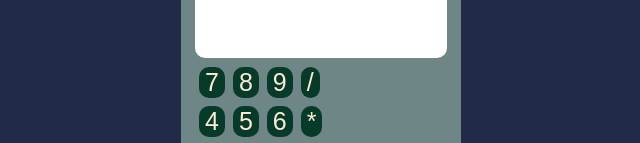
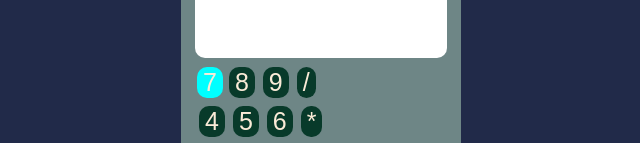
Before and after one commit to MeheretAl/javascript-practices, a React (Vite) app in the folder calculator/: page / in a window 1280 px wide. In both pictures the pointer is over the button 530 px from the left and 379 px from the top of the page. Shown: the part 297-440 px from the top of the page, without its empty margins (319-959 px from the left). Built offline with nearby package versions, Linux system fonts and the light colour scheme.

Commit message:
added hover effect

```diff
--- a/calculator/src/App.css
+++ b/calculator/src/App.css
@@ -50,6 +50,12 @@ button {
   color: antiquewhite;
 }
 
+button:hover {
+  margin: 2px;
+  background-color: aqua;
+  border: 5px;
+}
+
 .clear {
   grid-column: 1/3;
 }
```
